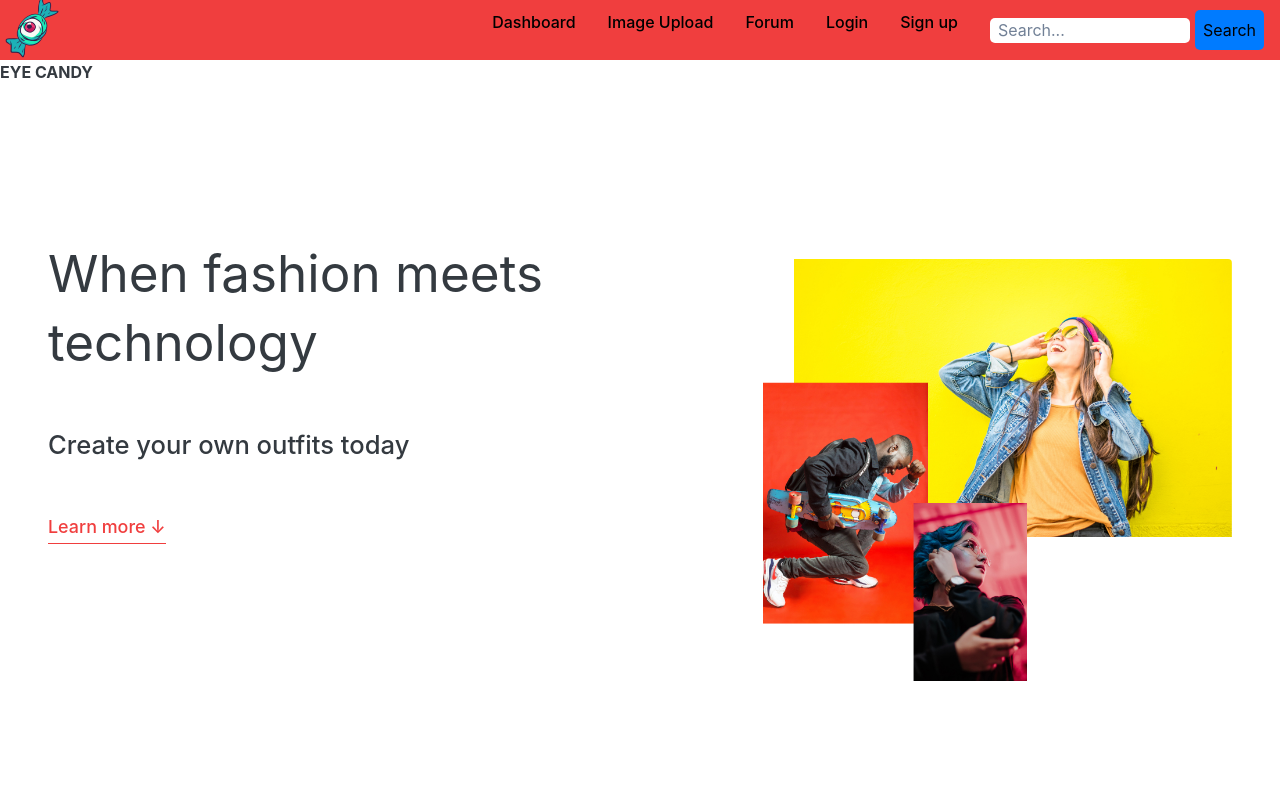
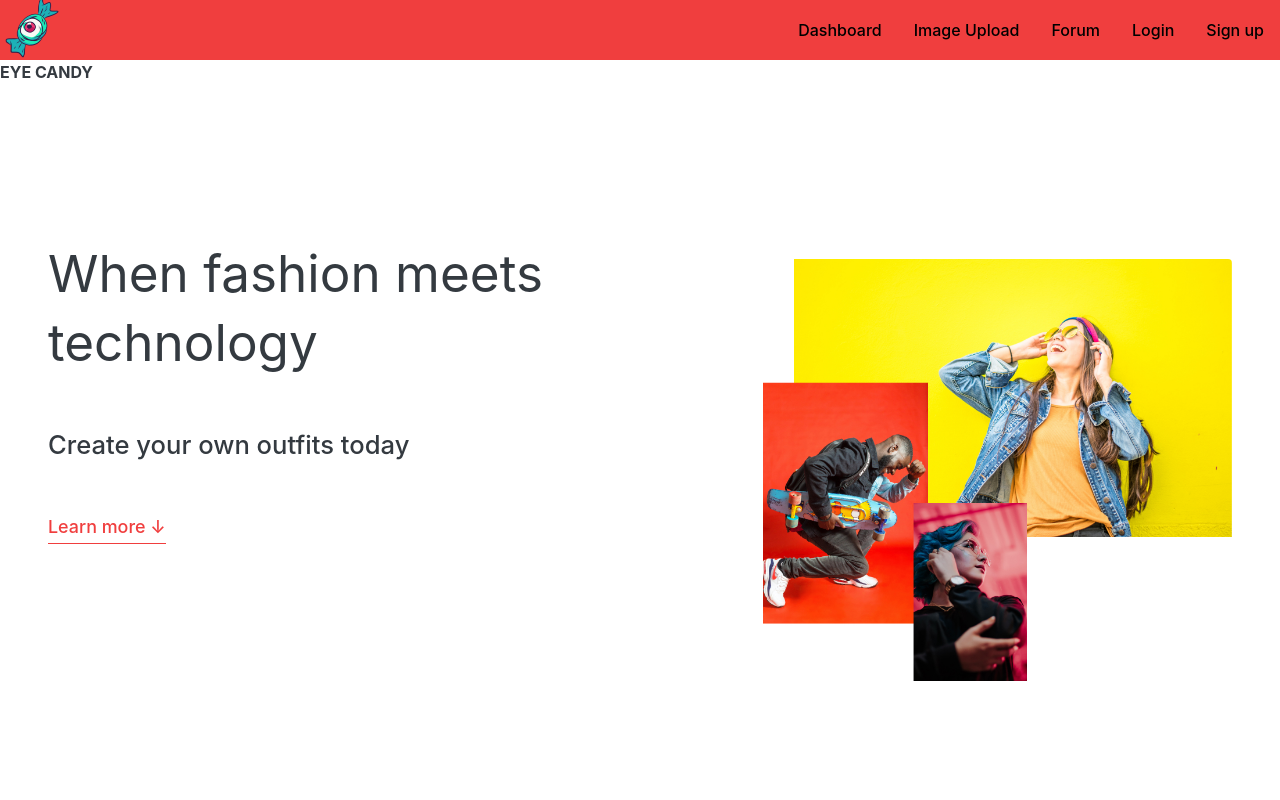
Before and after one commit to 490-Team-MAAKDE/490-Project, a React (Create React App) app in the folder Eye Candy Project/Code Design/Front-End/eye-candy/: page / in a window 1280 px wide. Shown: the top 800 px of the page. Built offline with nearby package versions, Linux system fonts and the light colour scheme.

Commit message:
Removed searchbar from navbar and uninstalled font-awesome from dependencies

```diff
--- a/Eye Candy Project/Code Design/Front-End/eye-candy/src/Components/Navbar/Navbar.js
+++ b/Eye Candy Project/Code Design/Front-End/eye-candy/src/Components/Navbar/Navbar.js
@@ -2,8 +2,6 @@ import "./Navbar.css";
 import Hamburger from "hamburger-react";
 import { React, useState } from "react";
 import { Link } from "react-router-dom";
-import ImageUpload from "../../Pages/ImageUpload";
-import SearchBar from "./Searchbar";
 
 function Navbar() {
   const [isNavExpanded, setIsNavExpanded] = useState(false);
@@ -70,9 +68,6 @@ function Navbar() {
                 Sign up
               </Link>
             </li>
-            <li>
-              <SearchBar></SearchBar>
-            </li>
           </ul>
         </div>
       </nav>
```
